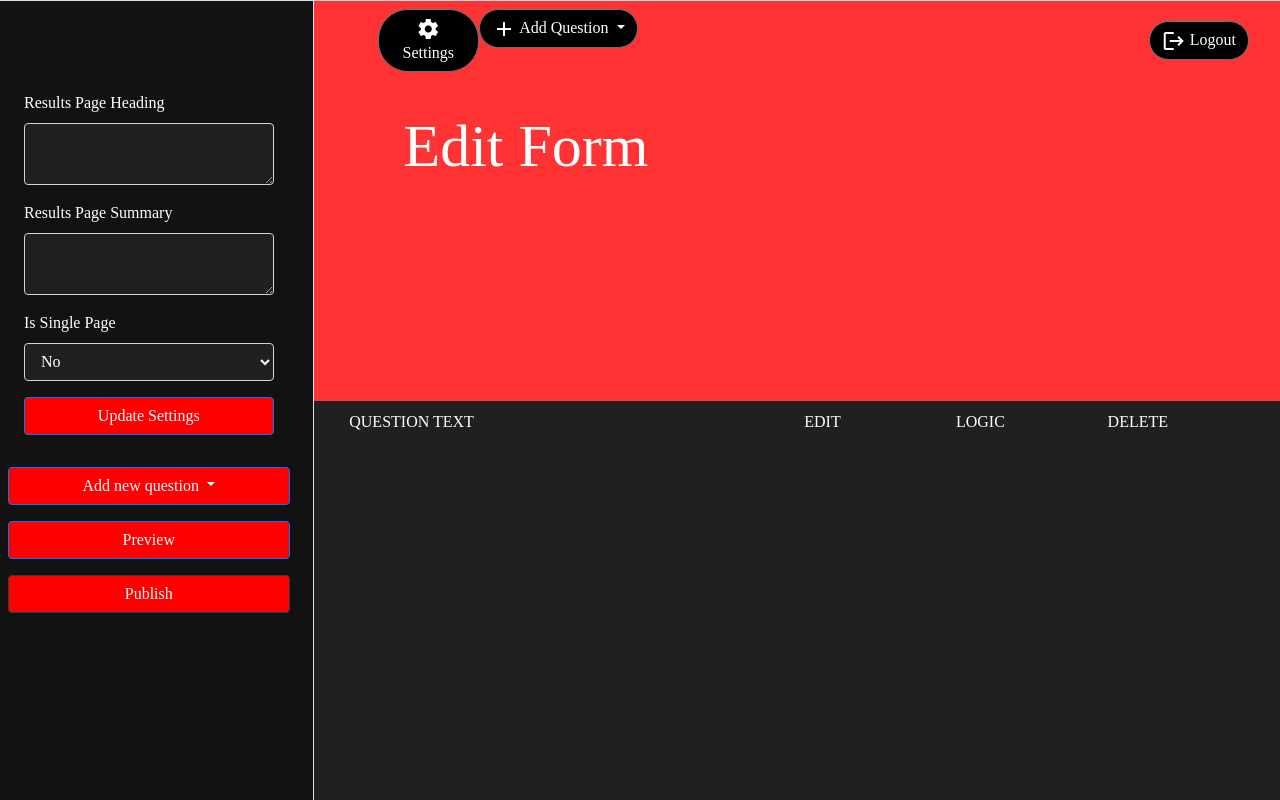
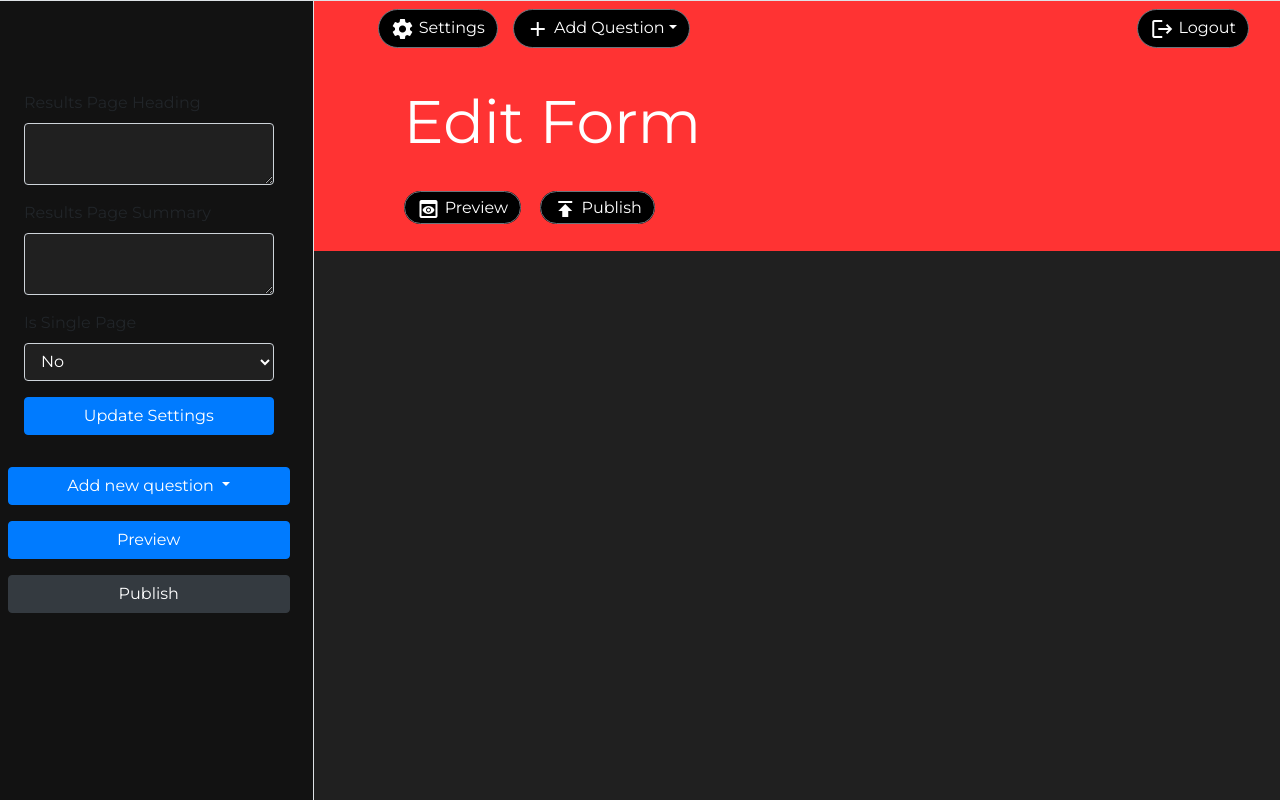
Before and after one commit to lukeaparker/LogicalSurvey, a Flask app: template admin/templates/manage_questionnaire/manage-questionnaire.html in a window 1280 px wide. Run offline with Flask 2, Linux system fonts and the light colour scheme; the template is opened without the code that fills it, so the values that code supplies are empty; parts of the project's set-up code (start-up, migrations or seed data) failed here and were passed over; some libraries are stand-ins or nearby versions.

Commit message:
updated stylesheets and mannage questionnaire endpoint

```diff
--- a/admin/templates/manage_questionnaire/manage-questionnaire.html
+++ b/admin/templates/manage_questionnaire/manage-questionnaire.html
@@ -74,49 +74,20 @@
 
 
 
-<div style="background-color: #ff3333; height: 400px;">
-
-
-
-
+<div style="background-color: #ff3333; height: 250px;">
     {% include 'partials/navs/navigationbar.html' %}
-
-
-
 
                 <div class="container">
                     <h1 class="text-left" style="font-size: 60px; padding-left: 75px; padding-top: 30px;">Edit Form</h1>
-                </div>
 
+                                <div class="text-left" style="padding-left: 75px; padding-top: 30px;">
 
+                                    <a class="d-inline p-6 btn btn-secondary" style="background-color: black; border-radius: 30px;" href="https://support.zeta-apps.com/helpdesk/etrax/clients"><i class="material-icons" style="vertical-align: middle">preview</i> Preview</a>
+                                    <a class="d-inline p-6 btn btn-secondary" style="margin-left: 15px; background-color: black; border-radius: 30px;" href="https://support.zeta-apps.com/helpdesk/etrax/clients"><i class="material-icons" style="vertical-align: middle">publish</i> Publish</a>
+                                    </div>
+                                </div>
+                            </div>
 
-
-
-
-                    <div class="card card-dark card-item w-100 text-left" style="padding-top: 200px; border-bottom: 2px;">
-      <div class="card-body w-100">
-        <div class="row w-100">
-
-
-
-          <div class="col w-70">QUESTION TEXT</div>
-          <div class="col">
-            <div class="row">
-                <div class="col w-10">EDIT</div>
-                <div class="col w-10">LOGIC</div>
-                <div class="col w-10">DELETE</div>
-            </div>
-           </div>
-
-
-        </div>
-      </div>
-    </div>
-
-
-
-
-        </div>
 
 
 
--- a/admin/templates/manage_questionnaire/partials/question-card.html
+++ b/admin/templates/manage_questionnaire/partials/question-card.html
@@ -10,8 +10,8 @@
           <div class="col">
             <div class="row">
                 <div class="col w-10"><a href="/admin/manage-questionnaire/update/{{ question._id }}"><i class="material-icons" style="vertical-align: middle">edit</i></a></div>
-                <div class="col w-10"><a href="/admin/manage-questionnaire/update/{{ question._id }}/logic-jump"><i class="material-icons" style="vertical-align: middle">add</i></a></div>
-                <div class="col"><a href="#" onclick="$(this).closest('form').submit()"><i class="material-icons" style="vertical-align: middle">delete</i></a></form></div>
+                <div class="col w-10"><a href="/admin/manage-questionnaire/update/{{ question._id }}/logic-jump"><i class="material-icons" style="vertical-align: middle">add</i> Logic</a></div>
+                <div class="col w-10"><a href="#" onclick="$(this).closest('form').submit()"><i class="material-icons" style="vertical-align: middle">delete</i></a></form></div>
             </div>
            </div>
 
--- a/questionnaire/static/CSS/questionnaire.css
+++ b/questionnaire/static/CSS/questionnaire.css
@@ -71,7 +71,6 @@
     background-color: #202020;
     padding: 60px 10px;
     border: 2px solid #202020;
-    font-family: sans-serif, Arial;
     font-size: 16px;
     border-radius: 50%;
     position: relative;
@@ -112,7 +111,6 @@
     background-color: #202020;
     padding: 60px 10px;
     border: 2px solid #202020;
-    font-family: sans-serif, Arial;
     font-size: 16px;
     border-radius: 50%;
     position: relative;
@@ -172,7 +170,6 @@
   background-color: #202020;
   padding: 5px 20px;
   border: 2px solid #202020;
-  font-family: sans-serif, Arial;
   font-size: 16px;
   border-radius: 42px;
   position: relative;
@@ -188,7 +185,6 @@
   background-color: #202020;
   padding: 5px 20px;
   border: 2px solid #202020;
-  font-family: sans-serif, Arial;
   font-size: 16px;
   border-radius: 42px;
   position: relative;
@@ -204,7 +200,6 @@
     background-color: #202020;
     padding: 5px 20px;
     border: 2px solid #202020;
-    font-family: sans-serif, Arial;
     font-size: 16px;
     border-radius: 42px;
     position: relative;
--- a/static/CSS/styles.css
+++ b/static/CSS/styles.css
@@ -11,10 +11,6 @@ html, body {
   background-color: #121212;
 }
 
-.navbar {
-  color: white;
-}
-
 body {
   margin: 0;
   padding: 0;
@@ -22,8 +18,8 @@ body {
   font-style: normal;
   font-weight: normal;
   background-color: #121212;
-  color: white;
   font-family: 'Montserrat';
+
 }
 
 .card {
@@ -55,9 +51,13 @@ p {
   font-size: 24px;
 }
 
+.navigation-bar {
+  background-color: #1e1e1e;
+  border-color: #1e1e1e;
+  color: #9e9e9e;
+}
 
-
-a, a:hover, a:active, a:visited { color: white;  }
+a, a:hover, a:active, a:visited { color: #9e9e9e;  }
 
 a:link {
   text-decoration: none;
@@ -136,10 +136,3 @@ position:relative;
     background-color: #353535;
     color: white;
 }
-
-
-
-.btn {
-  radius: 20px;
-  background-color: red;
-}
--- a/templates/base.html
+++ b/templates/base.html
@@ -6,13 +6,12 @@
   <meta charset="utf-8" />
   <title>InForm</title>
   <!-- Latest compiled and minified CSS -->
+  <script class="jsbin" src="http://ajax.googleapis.com/ajax/libs/jquery/1/jquery.min.js"></script>
+    <link rel="stylesheet" href="https://cdn.jsdelivr.net/npm/bootstrap@4.5.3/dist/css/bootstrap.min.css"
+    integrity="sha384-TX8t27EcRE3e/ihU7zmQxVncDAy5uIKz4rEkgIXeMed4M0jlfIDPvg6uqKI2xXr2" crossorigin="anonymous">
   <link rel="stylesheet" href="https://fonts.googleapis.com/icon?family=Material+Icons">
-
-  <link rel="stylesheet" type="text/css" href="//fonts.googleapis.com/css?family=Open+Sans" />
-  <link rel="stylesheet" href="https://cdn.jsdelivr.net/npm/bootstrap@4.5.3/dist/css/bootstrap.min.css"
-    integrity="sha384-TX8t27EcRE3e/ihU7zmQxVncDAy5uIKz4rEkgIXeMed4M0jlfIDPvg6uqKI2xXr2" crossorigin="anonymous">
   <link rel="stylesheet" href="{{ url_for('static', filename='CSS/styles.css') }}" />
-  <script class="jsbin" src="http://ajax.googleapis.com/ajax/libs/jquery/1/jquery.min.js"></script>
+    <link href='https://fonts.googleapis.com/css?family=Montserrat' rel='stylesheet'>
 </head>
 
 <body>
--- a/templates/partials/navs/navigationbar.html
+++ b/templates/partials/navs/navigationbar.html
@@ -1,26 +1,25 @@
-<nav class="navbar sticky-top navbar-expand-md navigation-bar navbar-fixed-top">
+<nav class="navbar sticky-top navbar-expand-md navigation-bar bg-transparent">
     <div class="navbar-collapse collapse w-100 order-1 order-md-0 dual-collapse2">
-        <ul class="navbar-nav w-75 justify-content-around pl-5 pr-5">
+        <ul class="navbar-nav  justify-content-around pl-5 pr-5">
             <li class="nav-item-lg active">
                 <a class="btn btn-secondary" style="background-color: black; border-radius: 30px;" href="https://support.zeta-apps.com/helpdesk/etrax/clients"><i class="material-icons" style="vertical-align: middle">settings</i> Settings</a>
             </li>
-            <li class="nav-item-lg ">
+            <li class="nav-item-lg" style="margin-left: 15px;">
                     <div class="dropdown">
  <a class="btn btn-secondary dropdown-toggle" href="https://example.com" id="dropdownMenuLink" data-toggle="dropdown" aria-haspopup="true" aria-expanded="false" style="background-color: black; border-radius: 30px;">
-    <i class="material-icons" style="vertical-align: middle">add</i> Add Question
-  </a>
-                        <div class="dropdown-menu w-100" aria-labelledby="dropdownMenuButton">
-                            <a class="dropdown-item"
+    <i class="material-icons" style="vertical-align: middle">add</i> Add Question</a>
+                        <div class="dropdown-menu w-100" style="background-color: #202020;" aria-labelledby="dropdownMenuButton">
+                            <a class="dropdown-item" style="color: white;"
                                 href="/admin/manage-questionnaire/create-question/main/multiple_choice">Multiple
                                 Choice</a>
-                            <a class="dropdown-item"
+                            <a class="dropdown-item" style="color: white;"
                                 href="/admin/manage-questionnaire/create-question/main/user_input">User
                                 Input</a>
-                            <a class="dropdown-item"
+                            <a class="dropdown-item" style="color: white;"
                                 href="/admin/manage-questionnaire/create-question/main/yes-no">Yes/No</a>
-                            <a class="dropdown-item"
+                            <a class="dropdown-item" style="color: white;"
                                 href="/admin/manage-questionnaire/create-question/main/statement">Statement</a>
-                            <a class="dropdown-item"
+                            <a class="dropdown-item" style="color: white;"
                                 href="/admin/manage-questionnaire/create-question/main/question-group">Question
                                 Group</a>
                         </div>
```
